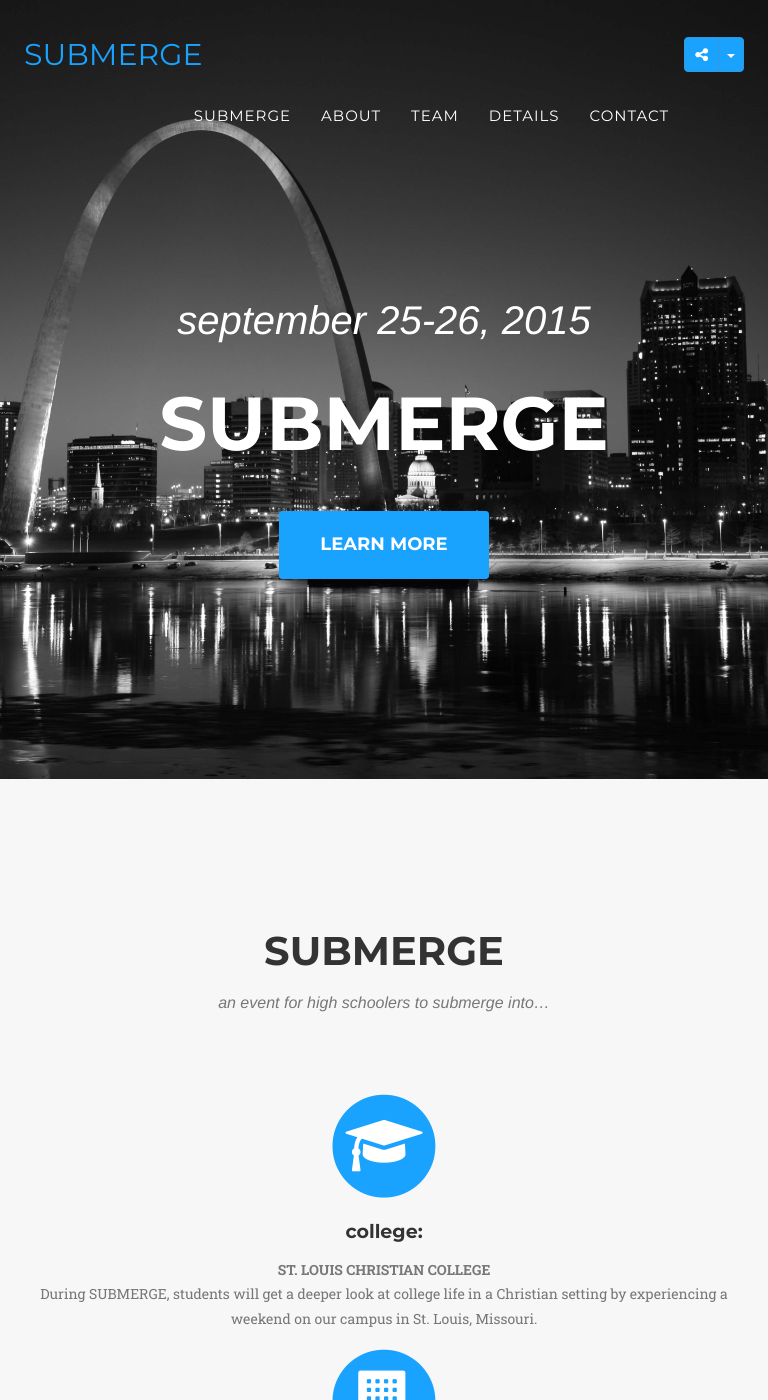
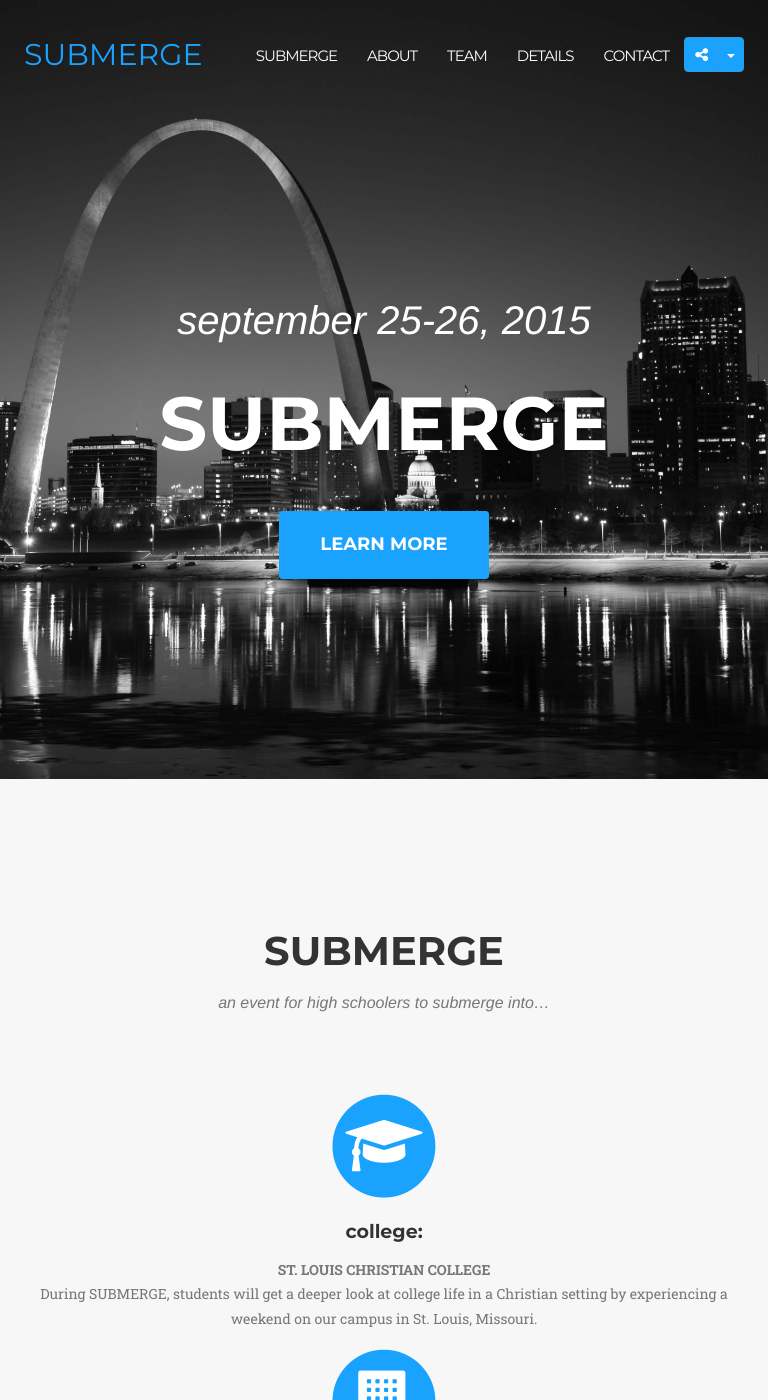
Before and after one commit to stlchristianedu/submergestl.com, a Jekyll site: the page built from index.html, in a window 768 px wide and 1400 px high. Built offline with Jekyll 4.4.1, drawn with Linux system fonts in a browser that asks for light colours; some web fonts are replaced.

Commit message:
Fixes #14: Lowers the letter-spacing in the difficult range
Displays between 768px and 991px were kicking the menu items down
onto another row. This query lowers the letter-spacing of the menu
items within that range to -1px (was 1px).

Solves it pretty well, if you ask me.

Signed-off-by: Elliot Voris <elliot@voris.me>

```diff
--- a/_layouts/style.css
+++ b/_layouts/style.css
@@ -129,6 +129,12 @@
     }
 }
 
+@media (min-width: 768px) and (max-width: 991px) {
+    .navbar-default .nav li a {
+        letter-spacing: -1px;
+    }
+}
+
 .share-group .btn-info {
     background-color: #{{ site.color.primary }};
 }
```
